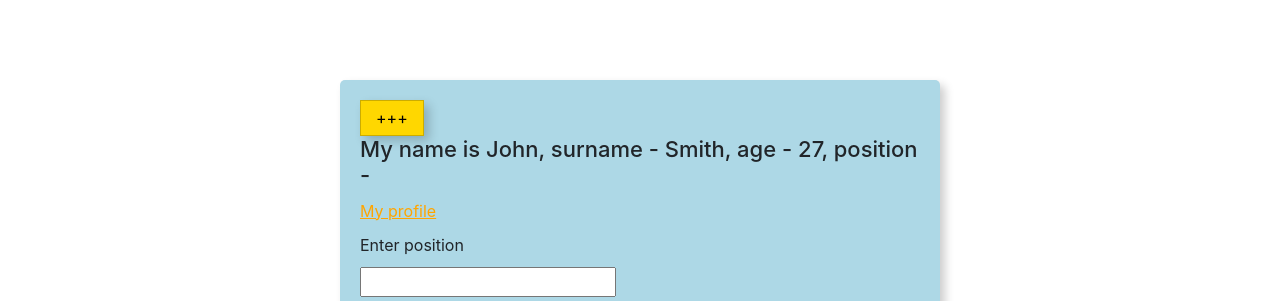
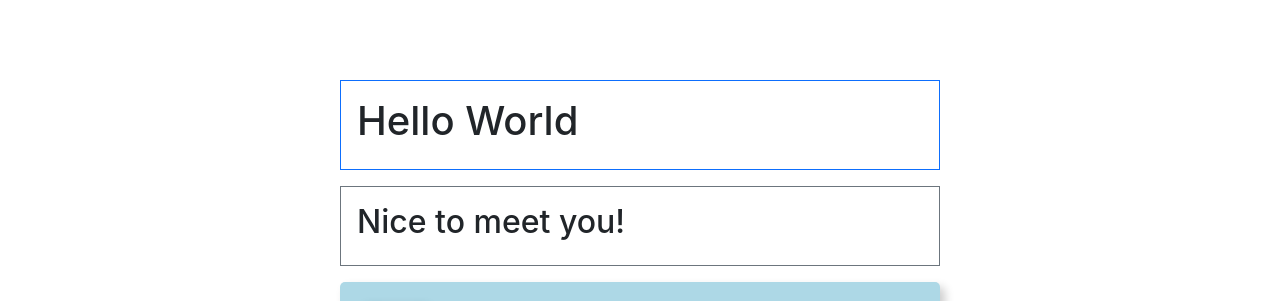
Before and after one commit to olena-ole/react-css-in-js-test, a React (Create React App) app: page / in a window 1280 px wide. Shown: the top 301 px of the page. Built offline with nearby package versions, Linux system fonts and the light colour scheme.

Commit message:
practiced rendering with props.children

```diff
--- a/src/App.js
+++ b/src/App.js
@@ -82,9 +82,23 @@ const Wrapper = styled.div`
   margin: 80px auto 0 auto;
 `;
 
+const DynamicGreeting = (props) => {
+  return (
+    <div className={`mb-3 p-3 border border-${props.color}`}>
+      {props.children}
+    </div>
+  )
+}
+
 function App() {
   return (
     <Wrapper>
+      <DynamicGreeting color="primary">
+        <h1>Hello World</h1>
+      </DynamicGreeting>
+      <DynamicGreeting color="secondary">
+        <h2>Nice to meet you!</h2>
+      </DynamicGreeting>
       <WhoAmI name="John" surname="Smith" link="facebook.com" />
       <WhoAmI name="John" surname="Shepard" link="twitter.com" />
     </Wrapper>
```
